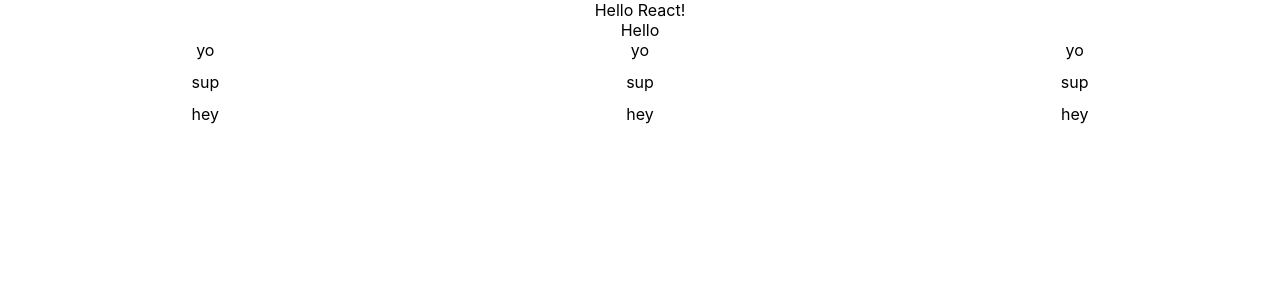
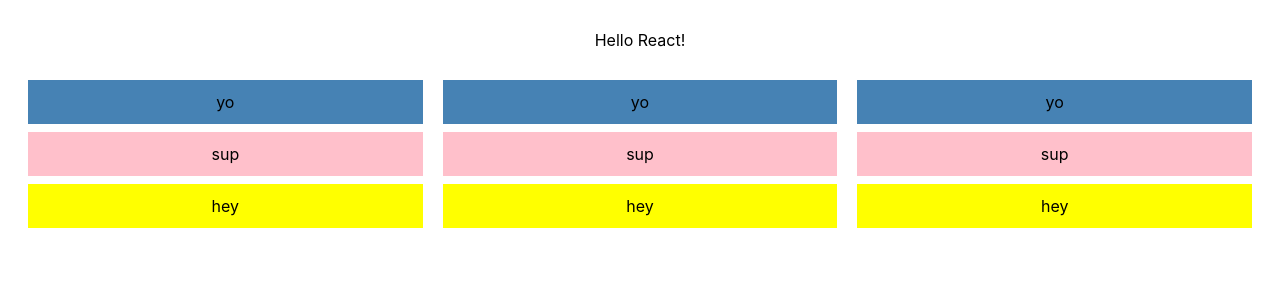
Before and after one commit to mickyngub/fcc-fe-drum-machine, a React (Create React App) app: page / in a window 1280 px wide. Shown: the top 300 px of the page. Built offline with nearby package versions, Linux system fonts and the light colour scheme.

Commit message:
Add style for grid

```diff
--- a/package.json
+++ b/package.json
@@ -3,6 +3,7 @@
   "version": "0.1.0",
   "private": true,
   "dependencies": {
+    "@babel/register": "^7.10.5",
     "@material-ui/core": "^4.11.0",
     "@testing-library/jest-dom": "^4.2.4",
     "@testing-library/react": "^9.5.0",
--- a/src/App.js
+++ b/src/App.js
@@ -2,13 +2,20 @@
 import DrumGrid from "./Components/DrumGrid";
 import "./App.css";
 
-function App() {
+const App = () => {
+  let a = ["a", "b", 4];
+  let b = { a: 4, b: "dsdf" };
+
+  console.log(a);
+  console.table(a);
+  console.log(b);
+  console.table(b);
   return (
-    <div className="App">
+    <div className="App" style={{ margin: 30 }}>
       Hello React!
       <DrumGrid></DrumGrid>
     </div>
   );
-}
+};
 
 export default App;
--- a/src/Components/DrumGrid.js
+++ b/src/Components/DrumGrid.js
@@ -4,37 +4,36 @@
 const DrumGrid = () => {
   return (
     <div>
-      Hello
-      <Grid container spacing={3}>
-        <Grid item xs>
+      <Grid container spacing={3} style={{ marginTop: 20 }}>
+        <Grid item xs style={{ backgroundColor: "steelblue", margin: 10 }}>
           yo
         </Grid>
-        <Grid item xs>
+        <Grid item xs style={{ backgroundColor: "steelblue", margin: 10 }}>
           yo
         </Grid>
-        <Grid item xs>
+        <Grid item xs style={{ backgroundColor: "steelblue", margin: 10 }}>
           yo
         </Grid>
       </Grid>
       <Grid container spacing={3}>
-        <Grid item xs>
+        <Grid item xs style={{ backgroundColor: "pink", margin: 10 }}>
           sup
         </Grid>
-        <Grid item xs>
+        <Grid item xs style={{ backgroundColor: "pink", margin: 10 }}>
           sup
         </Grid>
-        <Grid item xs>
+        <Grid item xs style={{ backgroundColor: "pink", margin: 10 }}>
           sup
         </Grid>
       </Grid>
       <Grid container spacing={3}>
-        <Grid item xs>
+        <Grid item xs style={{ backgroundColor: "yellow", margin: 10 }}>
           hey
         </Grid>
-        <Grid item xs>
+        <Grid item xs style={{ backgroundColor: "yellow", margin: 10 }}>
           hey
         </Grid>
-        <Grid item xs>
+        <Grid item xs style={{ backgroundColor: "yellow", margin: 10 }}>
           hey
         </Grid>
       </Grid>
```
Also changed, not shown: 1 other file (tests, documents, lock files or other folders).
